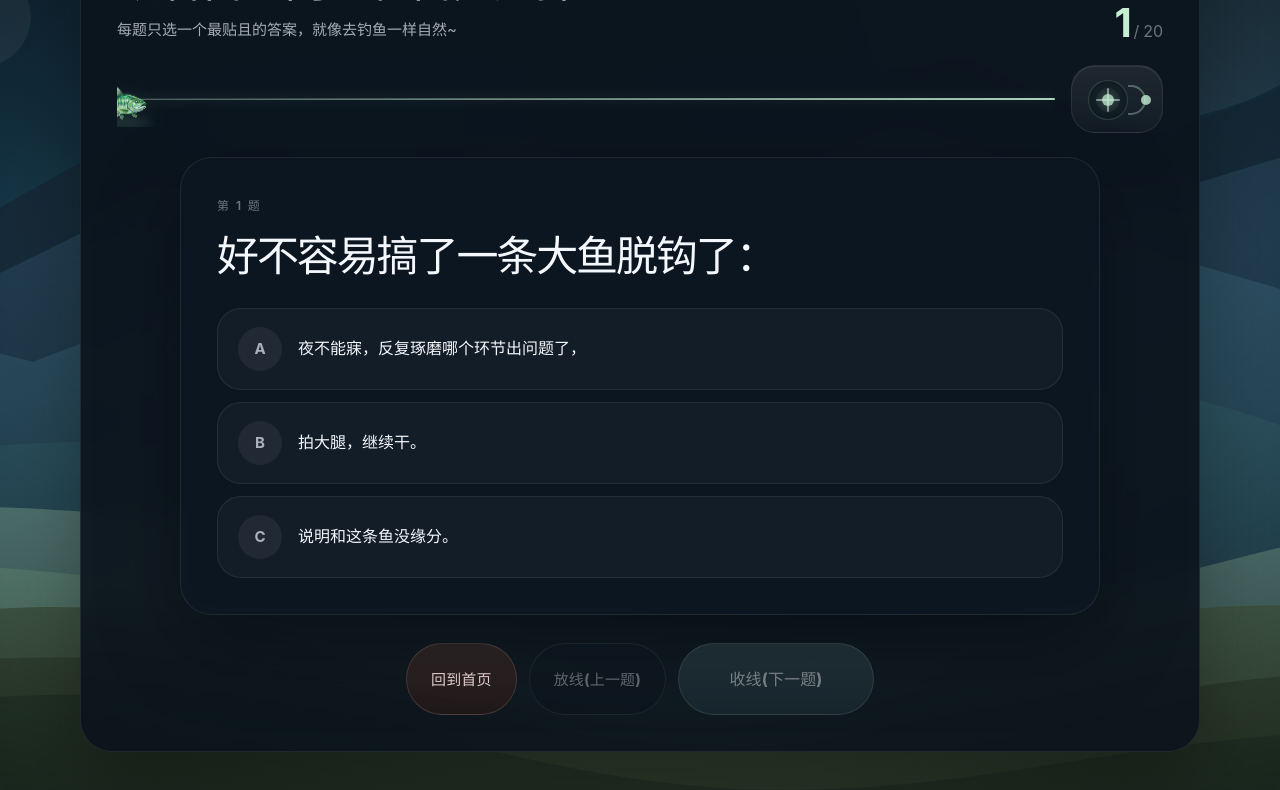
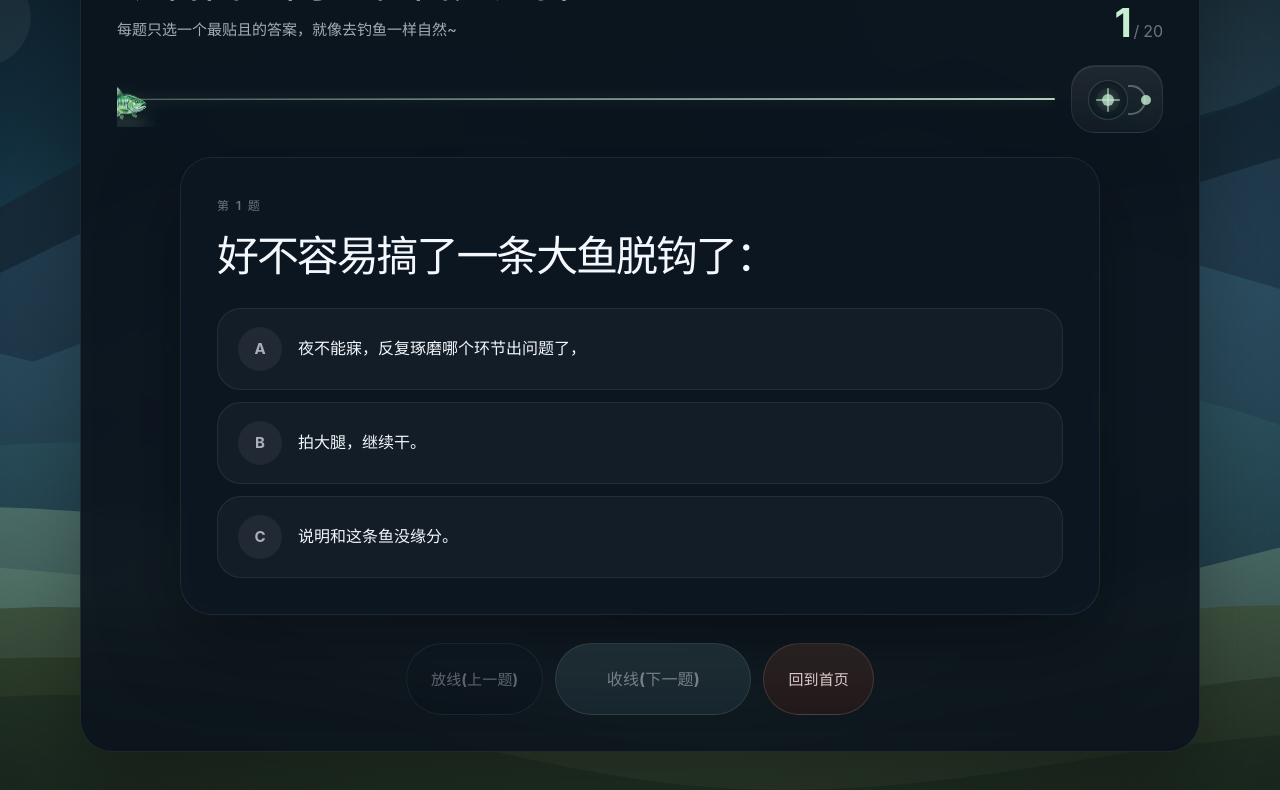
Before and after one commit to zrh091110225/fbti, a React (Vite) app in the folder frontend/: page / in a window 1280 px wide. Both pictures are taken after a click on the button "直接开始测试". Shown: the part 166-956 px from the top of the page. Built offline with nearby package versions, Linux system fonts and the light colour scheme.

Commit message:
调整回到首页的按钮位置

```diff
--- a/frontend/src/pages/Quiz.tsx
+++ b/frontend/src/pages/Quiz.tsx
@@ -253,14 +253,6 @@ function Quiz({ questions, currentQuestion, answers, onAnswer, onExit, onPreviou
           <div className="quiz-footer">
             <div className="quiz-action-group">
               <button
-                className="quiz-nav-button quiz-nav-button-home"
-                onClick={handleOpenExitPrompt}
-                disabled={motionState.isReeling || motionState.isLanding}
-              >
-                回到首页
-              </button>
-
-              <button
                 className="quiz-nav-button quiz-nav-button-secondary"
                 onClick={handlePrevious}
                 disabled={currentQuestion <= 0 || motionState.isReeling || motionState.isLanding}
@@ -290,6 +282,15 @@ function Quiz({ questions, currentQuestion, answers, onAnswer, onExit, onPreviou
                   收线(下一题)
                 </m.span>
               </button>
+
+              <button
+                  className="quiz-nav-button quiz-nav-button-home"
+                  onClick={handleOpenExitPrompt}
+                  disabled={motionState.isReeling || motionState.isLanding}
+              >
+                回到首页
+              </button>
+
             </div>
           </div>
         </section>
```
